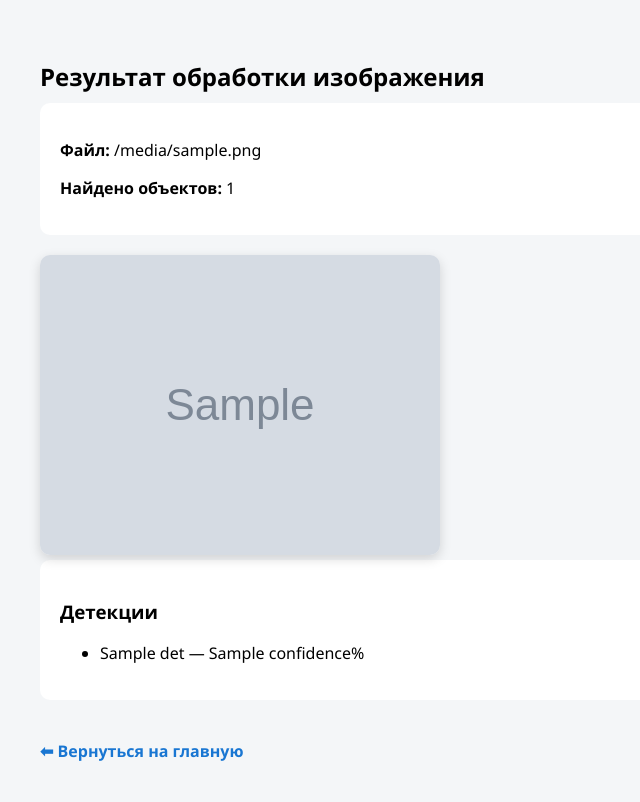
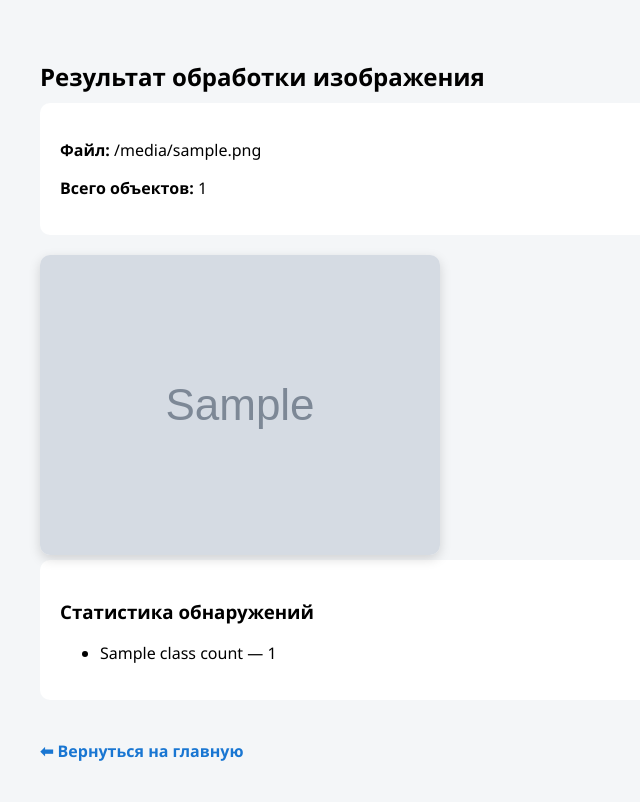
Before and after one commit to ekyou/kolKurs, a FastAPI app: template templates/image_result.html in a window 1280 px wide. Shown: the whole page, without its empty margins (0-640 px from the left). Run offline with FastAPI, Linux system fonts and the light colour scheme; the template is opened without the code that fills it: most values are stand-ins (such as "Sample title", 1, 10 or a date in 2020); grey boxes marked "Sample" are stand-in pictures.

Commit message:
v1 + dataset

```diff
--- a/app.py
+++ b/app.py
@@ -95,15 +95,24 @@ async def predict(request: Request, file: UploadFile = File(...)):
         r = results[0]
 
         detections = []
+        class_counts = {}
+        total_count = 0
+
         if r.boxes is not None:
             for box in r.boxes:
                 cls_id = int(box.cls[0])
                 conf = float(box.conf[0])
                 x1, y1, x2, y2 = map(int, box.xyxy[0])
 
+                class_name = classes.get(cls_id, str(cls_id))
+
+                # Подсчитываем количество для каждого класса
+                class_counts[class_name] = class_counts.get(class_name, 0) + 1
+                total_count += 1
+
                 detections.append({
                     "class_id": cls_id,
-                    "class_name": classes.get(cls_id, str(cls_id)),
+                    "class_name": class_name,
                     "confidence": round(conf * 100, 2),
                     "bbox": [x1, y1, x2, y2]
                 })
@@ -111,12 +120,24 @@ async def predict(request: Request, file: UploadFile = File(...)):
         annotated_img = r.plot()
         Image.fromarray(annotated_img).save(result_path)
 
+        # Форматируем вывод для лучшего отображения
+        formatted_counts = {}
+        for class_name, count in class_counts.items():
+            # Создаем правильную форму слова для русского языка
+            if count % 10 == 1 and count % 100 != 11:
+                formatted_counts[class_name] = f"{count} обнаружен"
+            elif count % 10 in [2, 3, 4] and count % 100 not in [12, 13, 14]:
+                formatted_counts[class_name] = f"{count} обнаружено"
+            else:
+                formatted_counts[class_name] = f"{count} обнаружено"
+
         return templates.TemplateResponse("image_result.html", {
             "request": request,
             "image_url": f"/{result_path}",
-            "detections": detections,
+            "class_counts": formatted_counts,
             "filename": file.filename,
-            "count": len(detections)
+            "total_count": total_count,
+            "detections": detections  # Оставляем для возможного использования в будущем
         })
 
     except Exception as e:
--- a/templates/image_result.html
+++ b/templates/image_result.html
@@ -15,16 +15,16 @@
 
 <div class="box">
     <p><b>Файл:</b> {{ filename }}</p>
-    <p><b>Найдено объектов:</b> {{ count }}</p>
+    <p><b>Всего объектов:</b> {{ total_count }}</p>
 </div>
 
 <img src="{{ image_url }}">
 
 <div class="box">
-    <h3>Детекции</h3>
+    <h3>Статистика обнаружений</h3>
     <ul>
-    {% for det in detections %}
-        <li>{{ det.class_name }} — {{ det.confidence }}%</li>
+    {% for class_name, count in class_counts.items() %}
+        <li>{{ class_name }} — {{ count }}</li>
     {% endfor %}
     </ul>
 </div>
```
